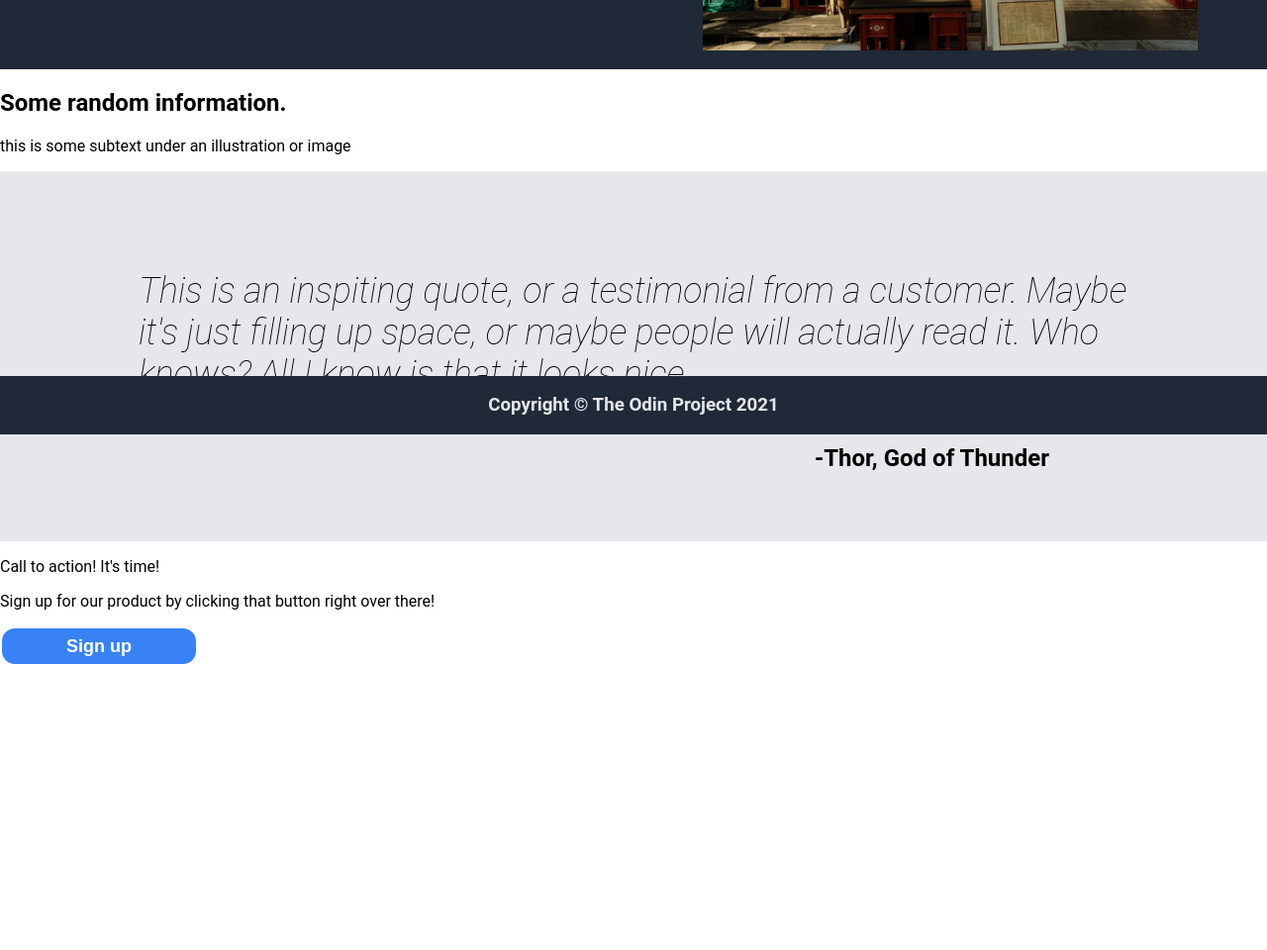
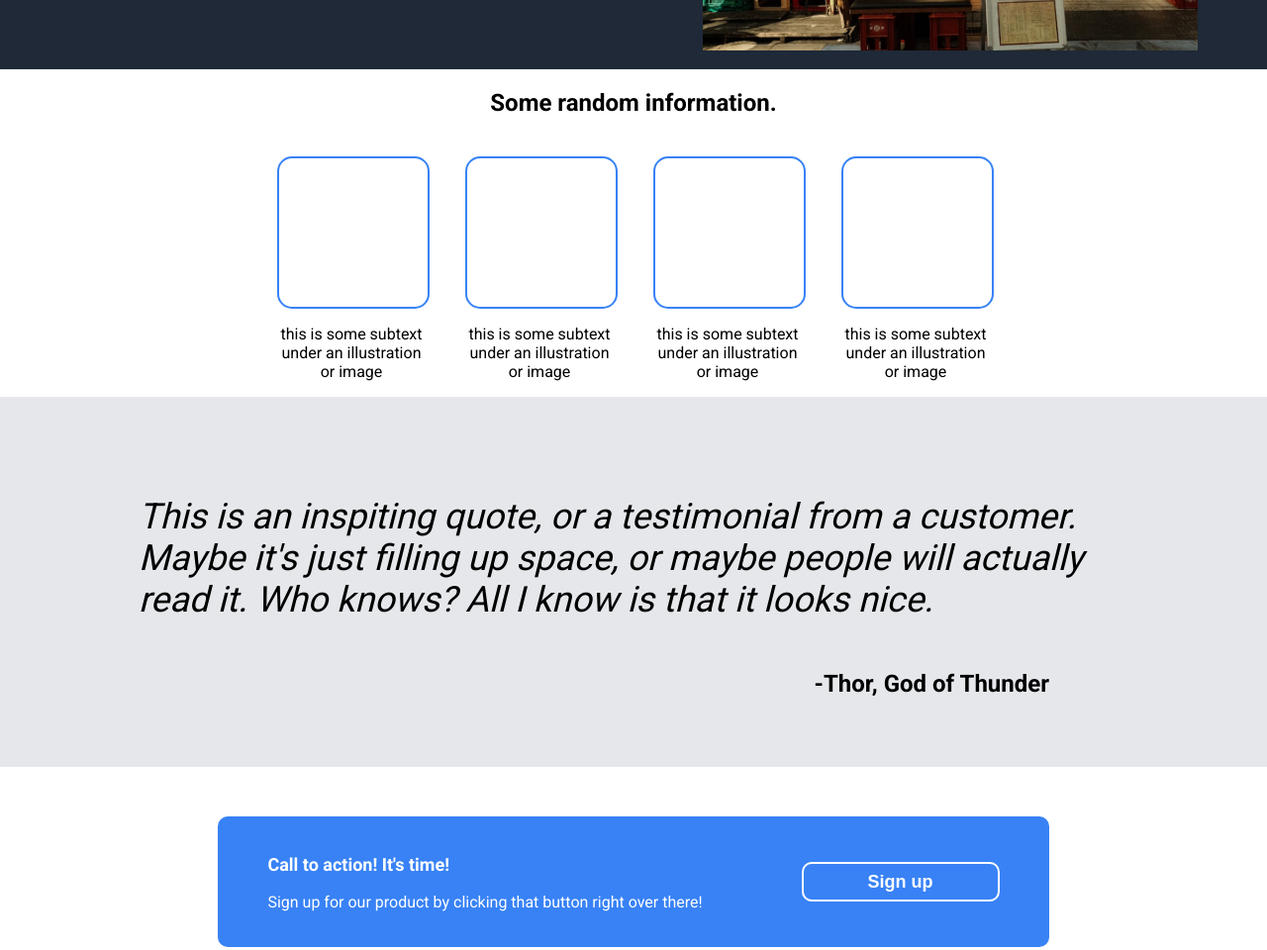
Before and after one commit to syedmuhammad97/odin-landing-page, a plain HTML site: page index.html in a window 1280 px wide. Shown: the part 361-1321 px from the top of the page at 99% size. Before the commit the page ends 1034 px from the top, so only its background shows below. Drawn offline with Linux system fonts and the light colour scheme.

Commit message:
Added sign-up banner and font

```diff
--- a/index.html
+++ b/index.html
@@ -5,6 +5,7 @@
     <meta name="viewport" content="width=device-width, initial-scale=1.0">
     <title>Home</title>
     <link rel="stylesheet" href="styles.css">
+    <link href="https://fonts.googleapis.com/css2?family=Roboto:wght@400;700&display=swap" rel="stylesheet">
 </head>
 <body>
     <header>
@@ -32,10 +33,25 @@
         </div>
     </div>
 
-    <div>
-        <h2>Some random information.</h2>
-        <div>
-            <p>this is some subtext under an illustration or image</p>
+    <div class="features">
+        <h2 class="feature-quote">Some random information.</h2>
+        <div class="feature-container">
+            <div class="feature-item">
+                <div class="image-placeholder"></div>
+                <p>this is some subtext<br>under an illustration or image</p>
+            </div>
+            <div class="feature-item">
+                <div class="image-placeholder"></div>
+                <p>this is some subtext<br>under an illustration or image</p>
+            </div>
+            <div class="feature-item">
+                <div class="image-placeholder"></div>
+                <p>this is some subtext<br>under an illustration or image</p>
+            </div>
+            <div class="feature-item">
+                <div class="image-placeholder"></div>
+                <p>this is some subtext<br>under an illustration or image</p>
+            </div>
         </div>
     </div>
 
@@ -48,11 +64,15 @@
         <h2 class="author">-Thor, God of Thunder</h2>
     </div>
 
-    <div>
-        <div>
-            <p>Call to action! It's time!</p>
-            <p>Sign up for our product by clicking that button right over there!</p>
-            <button>Sign up</button>
+    <div class="sign-up-section">
+        <div class="sign-up-banner">
+            <div class="sign-up-text">
+                <h3>Call to action! It's time!</h3>
+                <p>Sign up for our product by clicking that button right over there!</p>
+            </div>
+            <div class="sign-up-btn">
+                <button>Sign up</button>
+            </div>
         </div>
     </div>
 
--- a/styles.css
+++ b/styles.css
@@ -2,6 +2,10 @@ body{
     margin: 0;
     padding: 0;
     font-family: Roboto;
+    min-height: 100vh;
+    display: flex;
+    flex-direction: column;
+    font-family: 'Roboto', sans-serif;
 }
 
 header{
@@ -37,7 +41,7 @@ button{
     text-decoration: none;
     color: #ffffff;
     font-size: 18px;
-    border-radius: 15px;
+    border-radius: 10px;
     width: 200px;
     height: 40px;
     font-weight: bold;
@@ -80,7 +84,7 @@ button{
 footer{
     background-color: #1F2937;
     color: #e5e7eb;
-    position: fixed;
+    min-height: 50px;
     left: 0;
     bottom: 0;
     width: 100%;
@@ -106,3 +110,62 @@ footer{
     text-align: end;
     padding-right: 100px;
 }
+
+.features{
+    display: flex;
+    flex-direction: column;
+    align-items: center;
+    text-align: center;
+    gap: 20px;
+}
+
+.feature-container{
+    display: flex;
+    gap: 40px;
+}
+
+.feature-item{
+    max-width: 150px;
+}
+
+.image-placeholder{
+    width: 150px;
+    height: 150px;
+    border: 2px solid #3882f6;
+    border-radius: 15px;
+    margin-bottom: 8px;
+}
+
+.feature-subtext{
+    margin: 0;
+    font-size: 14px;
+    color: #666
+}
+
+.sign-up-section{
+    background-color: #ffffff;
+    display: flex;
+    justify-content: center;
+    align-items: center;
+    margin: 50px 120px;
+}
+
+.sign-up-banner{
+    display: flex;
+    align-items: center;
+    justify-content: space-between;
+    gap:100px;
+    background-color: #3882f6;
+    padding: 20px 50px 20px 50px;
+    border-radius: 10px;
+}
+
+.sign-up-text h3{
+    color: #ffffff;
+    font-size: 18px;
+    font-weight: 900;
+}
+.sign-up-text p{
+    color: #ffffff;
+    font-size: 16px;
+}
```
